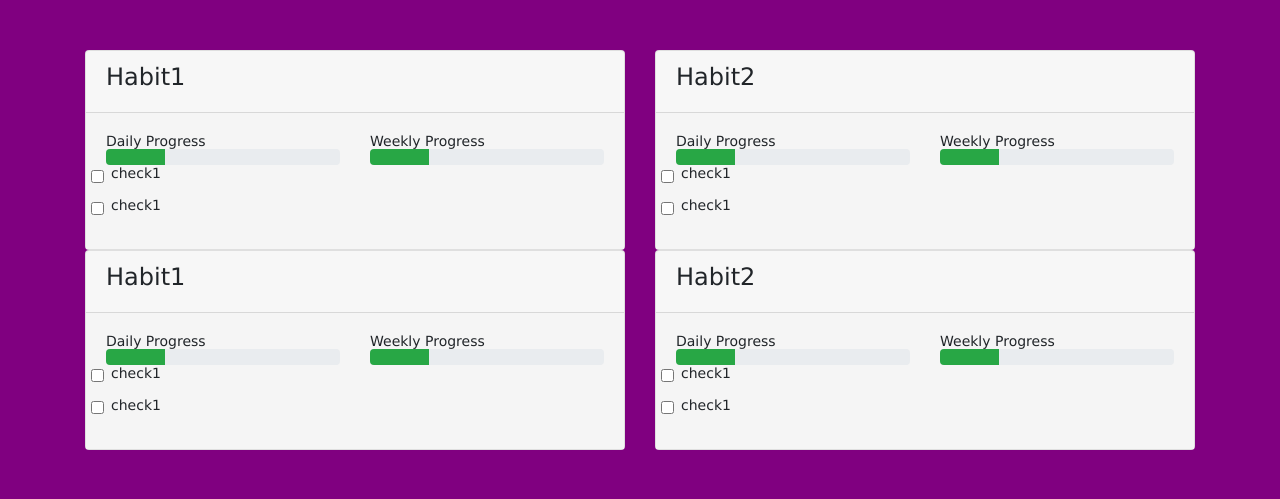
After one commit to ruthersmith/web335, a Node server app: page /goals/ in a window 1280 px wide. The commit adds this page. Shown: the top 499 px of the page. Run offline with Node 20, Linux system fonts and the light colour scheme; some libraries are stand-ins or nearby versions.

Commit message:
presentation ready -ish

```diff
--- a/app.js
+++ b/app.js
@@ -6,6 +6,8 @@ var logger = require('morgan');
 
 var indexRouter = require('./routes/index');
 var usersRouter = require('./routes/users');
+var journalRouter = require('./routes/journal');
+var goalsRouter = require('./routes/goals');
 
 var app = express();
 
@@ -91,6 +93,9 @@ app.use(express.static(path.join(__dirname, 'public')));
 
 app.use('/', indexRouter);
 app.use('/users', usersRouter);
+app.use('/journal', journalRouter);
+app.use('/goals',goalsRouter);
+
 
 // catch 404 and forward to error handler
 app.use(function(req, res, next) {
--- a/public/stylesheets/style.css
+++ b/public/stylesheets/style.css
@@ -1,9 +1,13 @@
 body {
   padding: 50px;
   font: 14px "Lucida Grande", Helvetica, Arial, sans-serif;
-  background-color: blue;
+  background-color: purple;
 }
 
 a {
   color: #00B7FF;
 }
+
+.card-body{
+  background-color: whitesmoke;
+}
--- /dev/null
+++ b/routes/goals.js
@@ -0,0 +1,10 @@
+var express = require('express');
+var router = express.Router();
+
+/* GET users listing. */
+router.get('/', function(req, res, next) {
+  // res.send('respond with a resource');
+  res.render('goals', { user: req.user });
+});
+
+module.exports = router;
--- /dev/null
+++ b/views/goals.hbs
@@ -0,0 +1,186 @@
+<div class="container">
+    <div class="row">
+        <div class="col-lg-6 col-12">
+            <div class="card">
+                <span class="card-header">
+
+                    <h4>Habit1</h4>
+                </span>
+                <div class="card-body">
+                    <div class="row">
+                        <div class="col-6">
+                            <span>Daily Progress</span>
+                            <div class="progress">
+                                <div class="progress-bar bg-success" role="progressbar" style="width: 25%" aria-valuenow={{weeklyProgress}} aria-valuemin="0" aria-valuemax="100"></div>
+                            </div>
+                        </div>
+                        <div class="col-6">
+                            <span>Weekly Progress</span>
+                            <div class="progress">
+                                <div class="progress-bar bg-success" role="progressbar" style="width: 25%" aria-valuenow={{monthlyProgress}} aria-valuemin="0" aria-valuemax="100"></div>
+                            </div>
+                        </div>
+                    </div>
+                    <div class="col-1"></div>
+                    <div class="row">
+                        <div class="form-check">
+                            <input class="form-check-input" type="checkbox" value="" id="check1">
+                            <label class="form-check-label" for="check1">
+
+                                <p>check1</p>
+                            </label>
+                        </div>
+                    </div>
+                    <div class="row">
+                        <div class="form-check">
+                            <input class="form-check-input" type="checkbox" value="" id="check2">
+                            <label class="form-check-label" for="check1">
+
+                               <p>check1</p>
+                            </label>
+                        </div>
+                    </div>
+                </div>
+            </div>
+        </div>
+
+        <div class="col-lg-6 col-12">
+            <div class="card">
+                <span class="card-header">
+
+                    <h4>Habit2</h4>
+                </span>
+                <div class="card-body">
+                    <div class="row">
+                        <div class="col-6">
+                            <span>Daily Progress</span>
+                            <div class="progress">
+                                <div class="progress-bar bg-success" role="progressbar" style="width: 25%" aria-valuenow={{weeklyProgress}} aria-valuemin="0" aria-valuemax="100"></div>
+                            </div>
+                        </div>
+                        <div class="col-6">
+                            <span>Weekly Progress</span>
+                            <div class="progress">
+                                <div class="progress-bar bg-success" role="progressbar" style="width: 25%" aria-valuenow={{monthlyProgress}} aria-valuemin="0" aria-valuemax="100"></div>
+                            </div>
+                        </div>
+                    </div>
+                    <div class="col-1"></div>
+                    <div class="row">
+                        <div class="form-check">
+                            <input class="form-check-input" type="checkbox" value="" id="check1">
+                            <label class="form-check-label" for="check1">
+
+                                <p>check1</p>
+                            </label>
+                        </div>
+                    </div>
+                    <div class="row">
+                        <div class="form-check">
+                            <input class="form-check-input" type="checkbox" value="" id="check2">
+                            <label class="form-check-label" for="check1">
+
+                               <p>check1</p>
+                            </label>
+                        </div>
+                    </div>
+                </div>
+            </div>
+        </div>
+
+    </div>
+
+     <div class="row">
+        <div class="col-lg-6 col-12">
+            <div class="card">
+                <span class="card-header">
+
+                    <h4>Habit1</h4>
+                </span>
+                <div class="card-body">
+                    <div class="row">
+                        <div class="col-6">
+                            <span>Daily Progress</span>
+                            <div class="progress">
+                                <div class="progress-bar bg-success" role="progressbar" style="width: 25%" aria-valuenow={{weeklyProgress}} aria-valuemin="0" aria-valuemax="100"></div>
+                            </div>
+                        </div>
+                        <div class="col-6">
+                            <span>Weekly Progress</span>
+                            <div class="progress">
+                                <div class="progress-bar bg-success" role="progressbar" style="width: 25%" aria-valuenow={{monthlyProgress}} aria-valuemin="0" aria-valuemax="100"></div>
+                            </div>
+                        </div>
+                    </div>
+                    <div class="col-1"></div>
+                    <div class="row">
+                        <div class="form-check">
+                            <input class="form-check-input" type="checkbox" value="" id="check1">
+                            <label class="form-check-label" for="check1">
+
+                                <p>check1</p>
+                            </label>
+                        </div>
+                    </div>
+                    <div class="row">
+                        <div class="form-check">
+                            <input class="form-check-input" type="checkbox" value="" id="check2">
+                            <label class="form-check-label" for="check1">
+
+                               <p>check1</p>
+                            </label>
+                        </div>
+                    </div>
+                </div>
+            </div>
+        </div>
+
+        <div class="col-lg-6 col-12">
+            <div class="card">
+                <span class="card-header">
+
+                    <h4>Habit2</h4>
+                </span>
+                <div class="card-body">
+                    <div class="row">
+                        <div class="col-6">
+                            <span>Daily Progress</span>
+                            <div class="progress">
+                                <div class="progress-bar bg-success" role="progressbar" style="width: 25%" aria-valuenow={{weeklyProgress}} aria-valuemin="0" aria-valuemax="100"></div>
+                            </div>
+                        </div>
+                        <div class="col-6">
+                            <span>Weekly Progress</span>
+                            <div class="progress">
+                                <div class="progress-bar bg-success" role="progressbar" style="width: 25%" aria-valuenow={{monthlyProgress}} aria-valuemin="0" aria-valuemax="100"></div>
+                            </div>
+                        </div>
+                    </div>
+                    <div class="col-1"></div>
+                    <div class="row">
+                        <div class="form-check">
+                            <input class="form-check-input" type="checkbox" value="" id="check1">
+                            <label class="form-check-label" for="check1">
+
+                                <p>check1</p>
+                            </label>
+                        </div>
+                    </div>
+                    <div class="row">
+                        <div class="form-check">
+                            <input class="form-check-input" type="checkbox" value="" id="check2">
+                            <label class="form-check-label" for="check1">
+
+                               <p>check1</p>
+                            </label>
+                        </div>
+                    </div>
+                </div>
+            </div>
+        </div>
+
+    </div>
+
+    </div>
+
+</div>
```
Also changed, not shown: routes/journal.js (added, +10 -0 lines), views/dashboard.hbs (+27 -1 lines), views/journal.hbs (added, +73 -0 lines).
